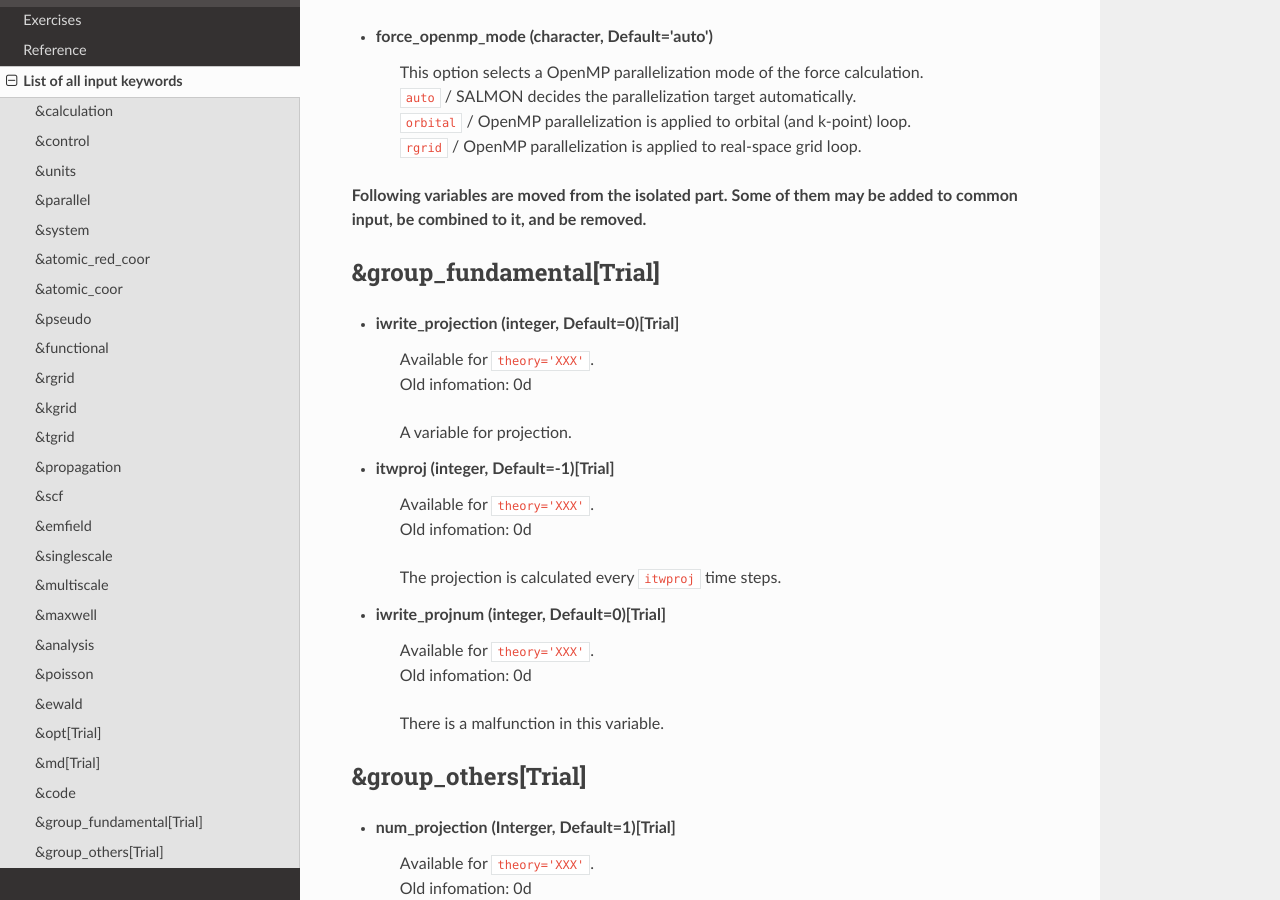
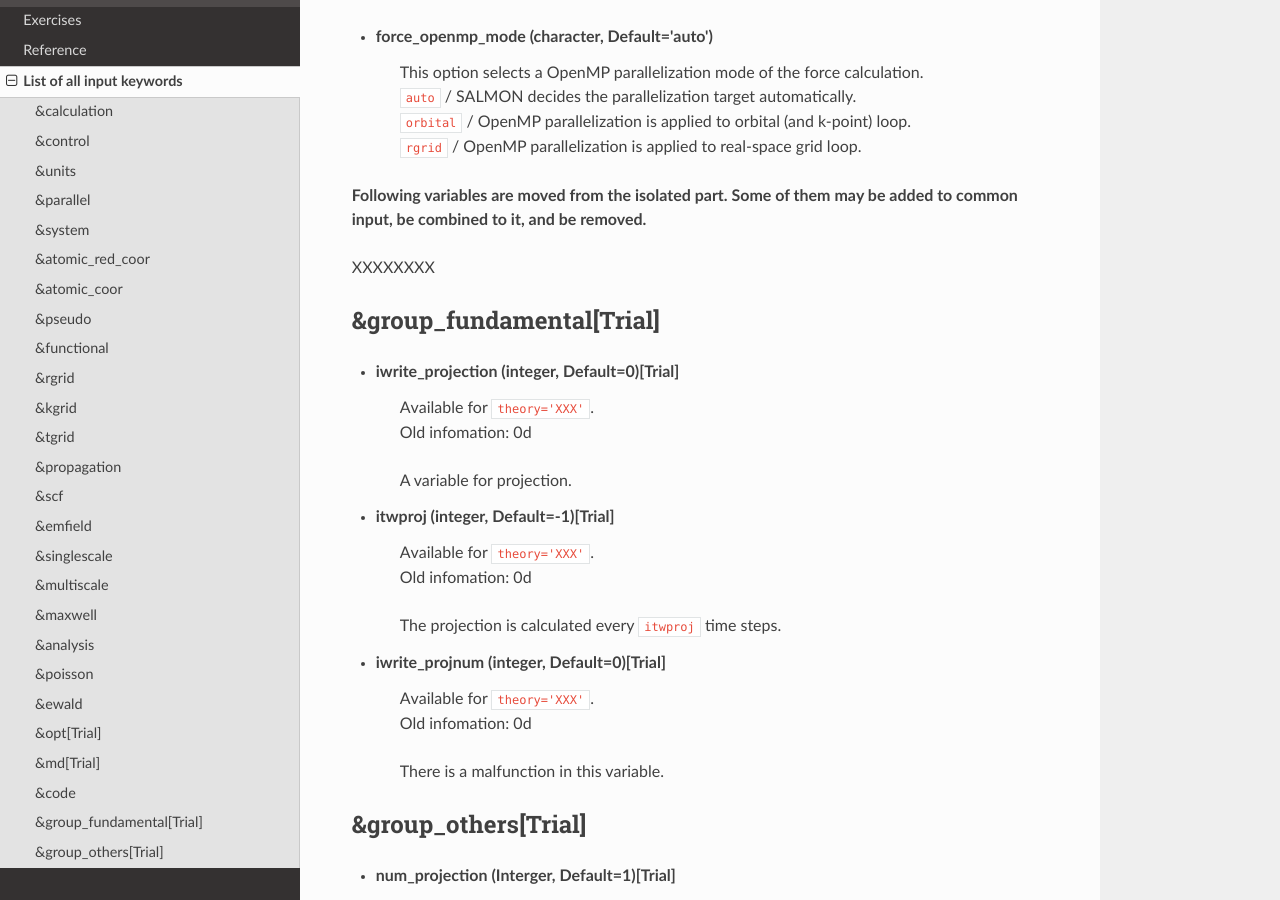
Before and after one commit to SALMON-TDDFT/SALMON-DOCS, a Sphinx documentation site: the page built from source/input_keyword_list.rst, in a window 1280 px wide and 900 px high, scrolled down 32618 px. Built offline with Sphinx 7.4.7 and the Read the Docs theme 2.0.0, drawn with Linux system fonts in a browser that asks for light colours; formulas are drawn with MathJax 3.

Commit message:
Update input_keyword_list.rst

```diff
--- a/source/input_keyword_list.rst
+++ b/source/input_keyword_list.rst
@@ -1118,6 +1118,7 @@ Input for psudopotentials. Size of array (:) is equal to ``&system/nelem``.
 
 **Following variables are moved from the isolated part. Some of them may be added to common input, be combined to it, and be removed.**
 
+XXXXXXXX
 
 &group_fundamental[Trial]
 -------------------------
```
Also changed, not shown: other parts of source/input_keyword_list.rst (+0 -3 lines).
